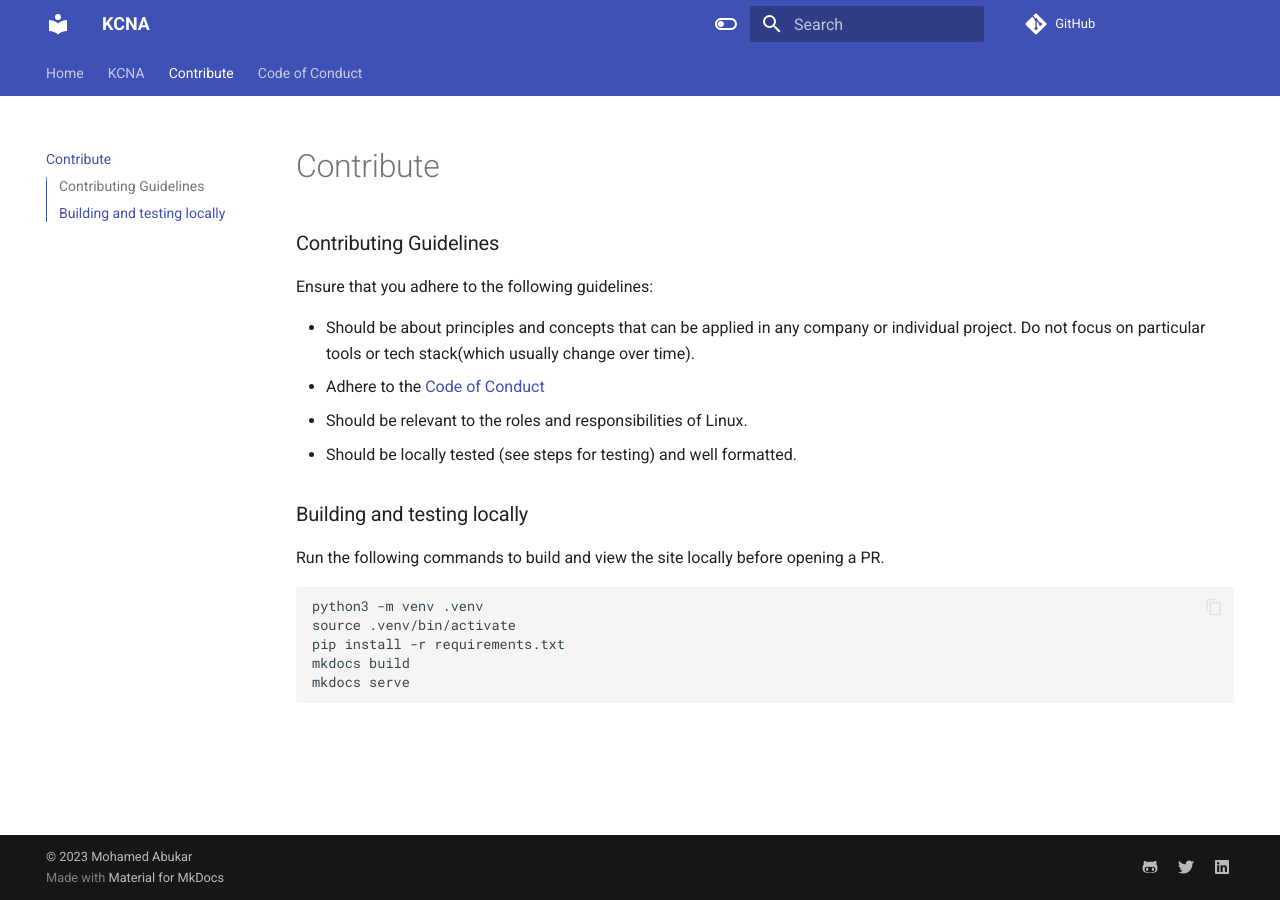
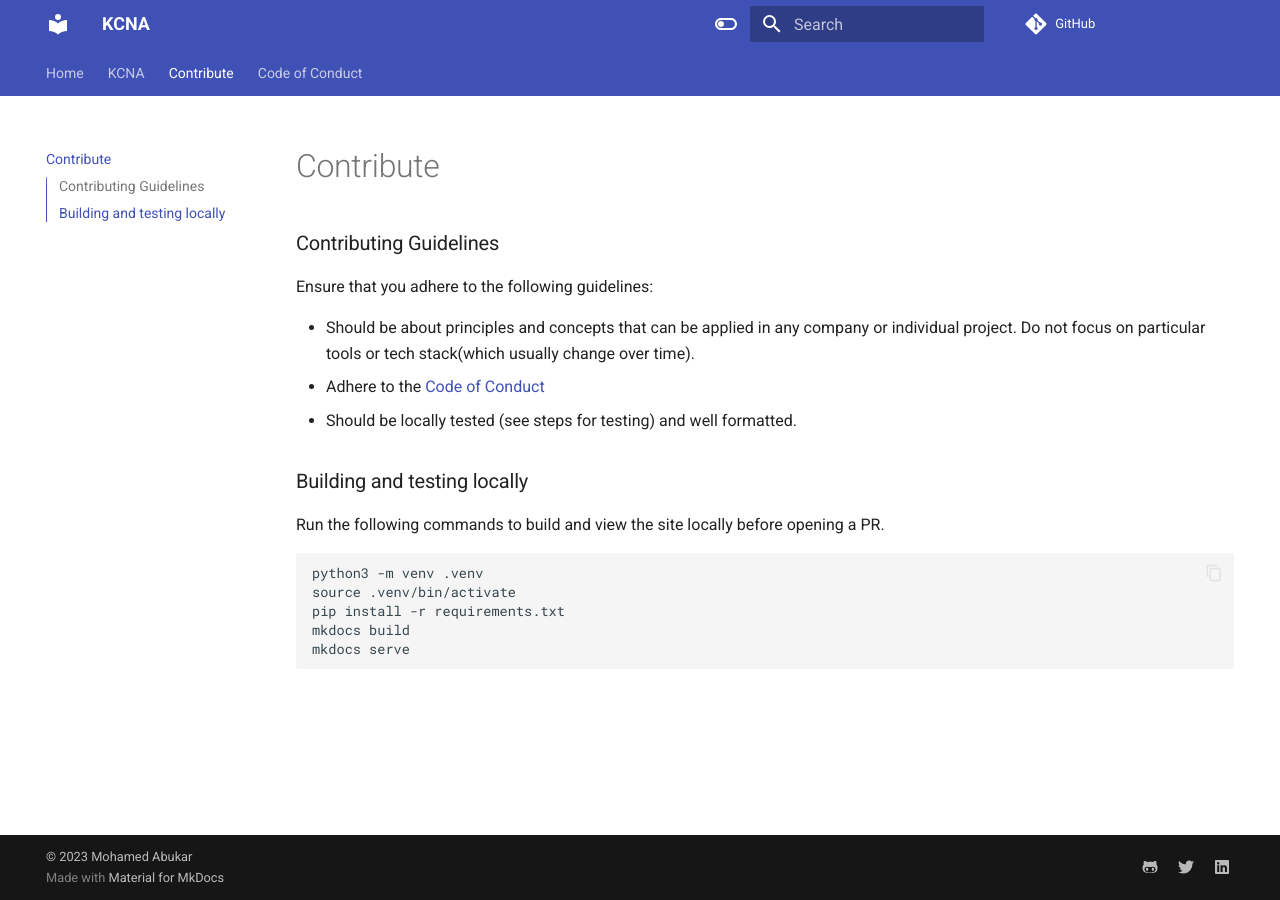
Before and after one commit to moabukar/Kubernetes-and-Cloud-Native-Associate-KCNA, an MkDocs documentation site: the page built from docs/CONTRIBUTING.md, in a window 1280 px wide. Built offline with MkDocs 1.6.1 and Material for MkDocs 9.7.7, drawn with Linux system fonts in a browser that asks for light colours; comment, search, counter and statistics services are not loaded.

Commit message:
update contribution page

```diff
--- a/docs/CONTRIBUTING.md
+++ b/docs/CONTRIBUTING.md
@@ -4,7 +4,6 @@ Ensure that you adhere to the following guidelines:
 
 * Should be about principles and concepts that can be applied in any company or individual project. Do not focus on particular tools or tech stack(which usually change over time).
 * Adhere to the [Code of Conduct](./CODE_OF_CONDUCT.md)
-* Should be relevant to the roles and responsibilities of Linux.
 * Should be locally tested (see steps for testing) and well formatted.
 
 ### Building and testing locally
```
